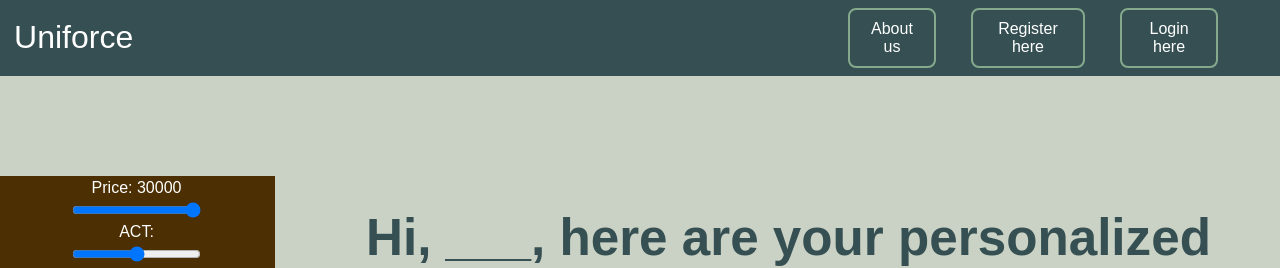
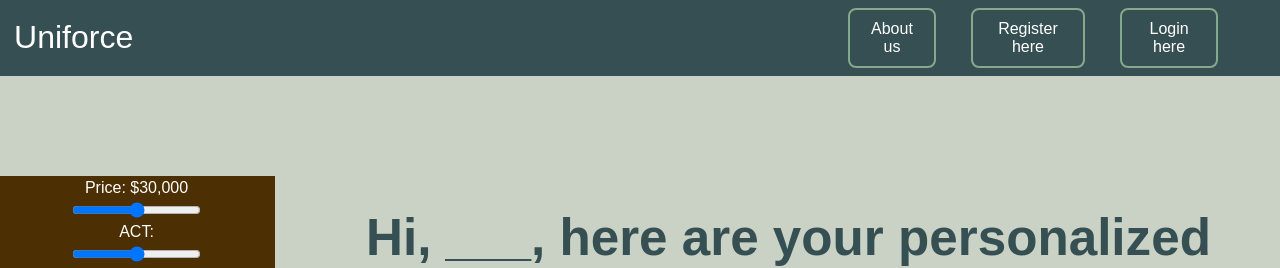
Before and after one commit to nhaseley/unipath-project, a React (Vite) app in the folder capstone-ui/: page /feed in a window 1280 px wide. Shown: the top 268 px of the page. Built offline with nearby package versions, Linux system fonts and the light colour scheme.

Commit message:
commented out old states

```diff
--- a/capstone-ui/src/components/App.jsx
+++ b/capstone-ui/src/components/App.jsx
@@ -13,6 +13,7 @@ import About from "./About/About";
 import AlumnSurveyPage from "./RegistrationPage/AlumnSurveyPage";
 
 export default function App() {
+
   //------------------ States ---------------------//
 
   const [userLoginInfo, setUserLoginInfo] = useState({
@@ -34,10 +35,7 @@ export default function App() {
   });
   const [error, setError] = useState({});
   const [userLoggedIn, setUserLoggedIn] = useState(false);
-  const [userScores, setUserScores] = useState({
-    satScore: 0,
-    actScore: 0,
-  });
+
   const [collegeList, setCollegeList] = useState([]);
   const [selectedCollege, setSelectedCollege] = useState({})
   const [userType, setUserType] = useState()
@@ -113,7 +111,6 @@ export default function App() {
                   setError={setError}
                   userLoggedIn={userLoggedIn}
                   setUserLoggedIn={setUserLoggedIn}
-                  setUserScores={setUserScores}
                   logoutUser={logoutUser}
                   userType={userType}
                   setUserType={setUserType}
@@ -168,10 +165,8 @@ export default function App() {
               element={
                 <CollegesPage
                   userLoginInfo={userLoginInfo}
-                  userScores={userScores}
                   collegeList={collegeList}
                   setCollegeList={setCollegeList}
-
                 ></CollegesPage>
               }
             ></Route>
--- a/capstone-ui/src/components/CollegesPage/CollegesPage.jsx
+++ b/capstone-ui/src/components/CollegesPage/CollegesPage.jsx
@@ -5,12 +5,12 @@ import axios from "axios";
 import CollegeGrid from "./CollegeGrid/CollegeGrid";
 import FilterSidebar from "./FilterSidebar/FilterSidebar";
 
-export default function CollegesPage({ userLoginInfo,  userScores, collegeList, setCollegeList }) {
+export default function CollegesPage({ userLoginInfo,  collegeList, setCollegeList }) {
   return(
     <div className="colleges-page">
       <FilterSidebar userLoginInfo={userLoginInfo} collegeList={collegeList} setCollegeList={setCollegeList} ></FilterSidebar>
 
-      <CollegeGrid userLoginInfo={userLoginInfo}  userScores={userScores} collegeList={collegeList} setCollegeList={setCollegeList}></CollegeGrid>
+      <CollegeGrid userLoginInfo={userLoginInfo} collegeList={collegeList} setCollegeList={setCollegeList}></CollegeGrid>
     </div>
   );
 }
--- a/capstone-ui/src/components/CollegesPage/FilterSidebar/FilterSidebar.jsx
+++ b/capstone-ui/src/components/CollegesPage/FilterSidebar/FilterSidebar.jsx
@@ -24,14 +24,15 @@ export default function FilterSidebar({userLoginInfo, collegeList, setCollegeLis
   return (
     <div className="filter-sidebar">
       <div className="filters">
-      <div className="price-filter">Price: {price}</div>
+      <div className="price-filter">Price: ${price.toLocaleString()}</div>
       <input
         className="price-slider"
         type="range"
         min={0}
-        max={36}
+        max={100000}
         step={1}
-        value={price}
+        value={price.toLocaleString()}
+        // TODO: fix - not appearing as toLocaleString on slide
         onChange={changePriceFilter}
       ></input>
       <div className="act-score">ACT: {act}</div>
@@ -54,7 +55,7 @@ export default function FilterSidebar({userLoginInfo, collegeList, setCollegeLis
         value={sat}
         onChange={changeSATFilter}
       ></input>
-      <div className="enrollment">Enrollment Size: {enrollment}</div>
+      <div className="enrollment">Enrollment Size: {enrollment.toLocaleString()}</div>
       <input
         className="enrollment-slider"
         type="range"
--- a/capstone-ui/src/components/LoginPage/LoginPage.jsx
+++ b/capstone-ui/src/components/LoginPage/LoginPage.jsx
@@ -14,7 +14,6 @@ export default function LoginPage({
   error,
   setError,
   setUserLoggedIn,
-  setUserScores,
   userType,
   setUserType,
 }) {
@@ -67,15 +66,10 @@ export default function LoginPage({
       // const decodedToken = jwtDecode(token);
       // setUserData(decodedToken)
 
-      // // used for colleges page
-      console.log("res: ", result.data);
-      // setUserLoginInfo({ email: "", password: "" });
+      console.log("user data on login: ", result.data);
       setUserLoginInfo(result.data);
 
-      setUserScores({
-        satScore: result.data.satScore > 0 ? result.data.satScore : null,
-        actScore: result.data.actScore > 0 ? result.data.actScore : null,
-      });
+
       setError({});
       setUserLoggedIn(true);
       navigate("/feed");
--- a/capstone-ui/src/components/RegistrationPage/RegistrationPage.jsx
+++ b/capstone-ui/src/components/RegistrationPage/RegistrationPage.jsx
@@ -19,7 +19,6 @@ export default function RegistrationPage({
   function handleChangeUserType(event) {
     setUserType(event.target.value);
   }
-console.log("password", passwordDisplayed)
   return (
     <div className="registration-page">
       <h1 className="user-type-prompt">
```
Also changed, not shown: capstone-ui/src/components/CollegesPage/CollegeGrid/CollegeGrid.jsx (+0 -10 lines), 1 other file (tests, documents, lock files or other folders).
